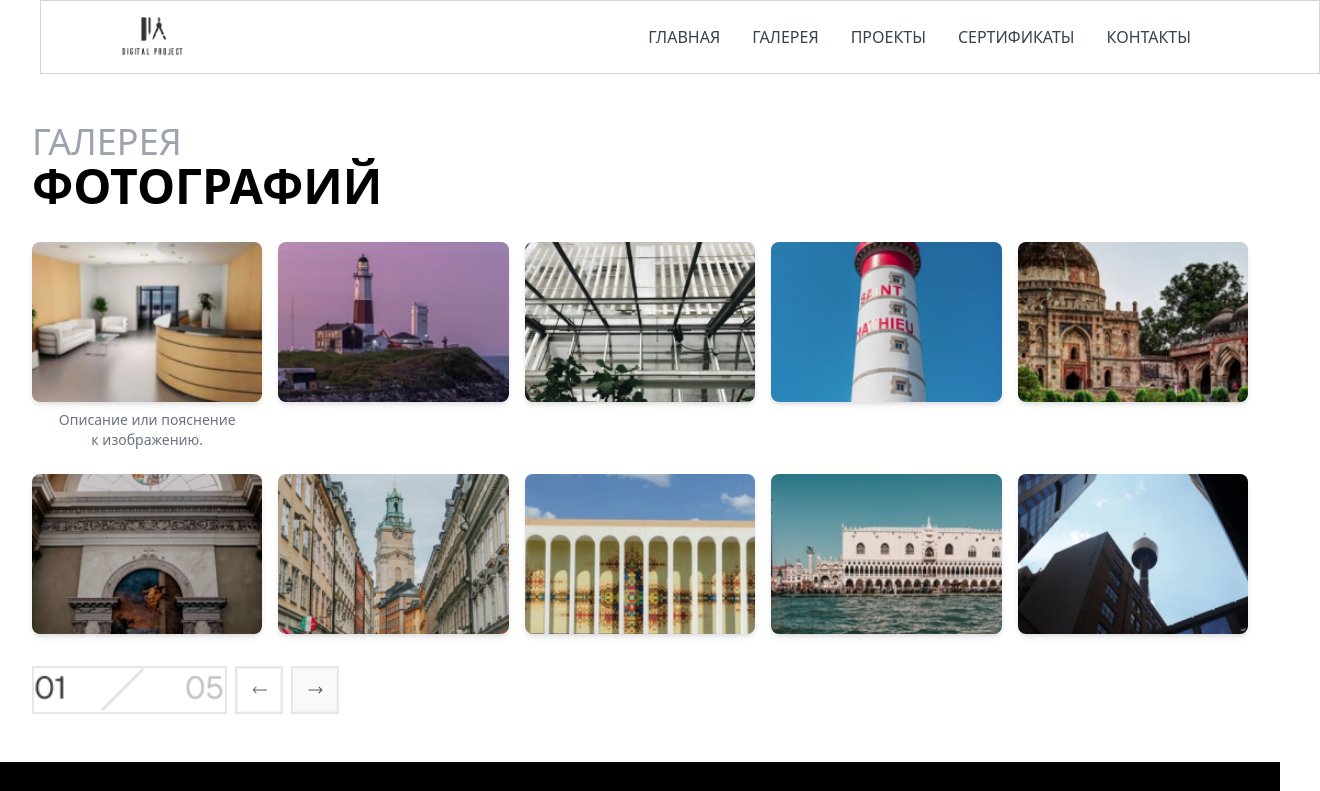
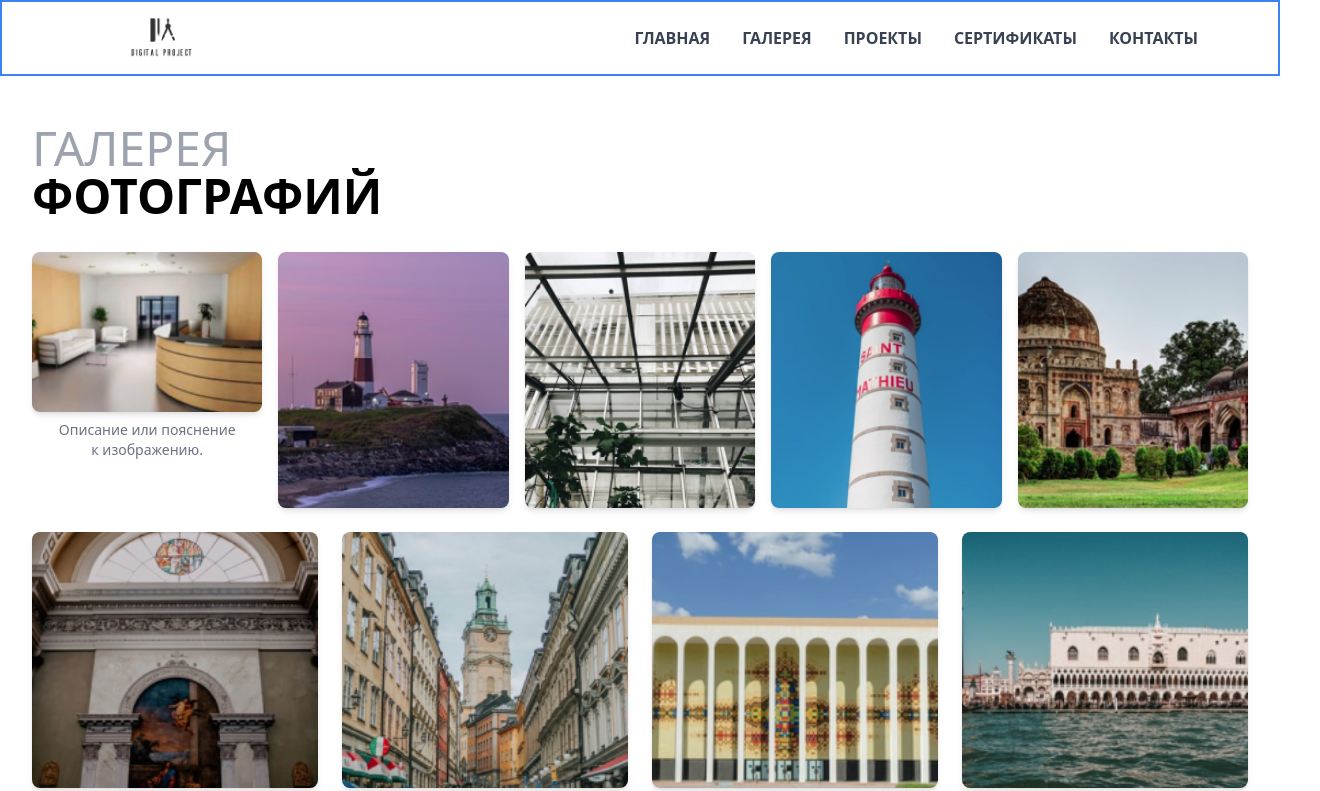
Before and after one commit to microhexagon/umekalsoom-architects-project2, a plain HTML site: page second.html in a window 1280 px wide. Shown: the top 791 px of the page, 1320 px wide, since content can reach past the window. Drawn offline with nearby package versions, Linux system fonts and the light colour scheme.

Commit message:
make scnd page responsive

```diff
--- a/second.html
+++ b/second.html
@@ -7,15 +7,16 @@
     <link href="https://cdnjs.cloudflare.com/ajax/libs/font-awesome/6.0.0-beta3/css/all.min.css" rel="stylesheet">
     <link href="https://cdn.jsdelivr.net/npm/tailwindcss@2.2.19/dist/tailwind.min.css" rel="stylesheet">
 </head>
-<body>
-    <header class="w-full border border-gray-300 text-gray-800 border-4 hover:border-blue-500 mr-20 ml-10 ">
-        <div class="-ml-12 container mx-auto px-6 lg:px-20 py-4 flex justify-between items-center">
+<body class="overflow-x-hidden">
+ <!--Section 1-->
+ <header class="w-full border-2 border-gray-300 hover:border-blue-500 px-6 lg:px-20 py-4    ">
+    <div class=" container mx-auto flex justify-between items-center">
       <!-- Logo -->
       <div class="ml-12">
         <img src="/assests/Group 11.png" alt="Logo" class="h-10">
       </div>
       <!-- Navbar -->
-          <nav class="hidden lg:flex space-x-8 text-gray-700">
+      <nav class="hidden lg:flex space-x-8 text-gray-700 font-semibold">
         <a href="/index.html" class="hover:text-blue-500">ГЛАВНАЯ </a>
         <a href="/second.html" class="hover:text-blue-500">ГАЛЕРЕЯ </a>
         <a href="/third.html" class="hover:text-blue-500">ПРОЕКТЫ </a>
@@ -27,7 +28,7 @@
     <!-- Gallery Section -->
     <section class="py-12">
         <div class="container mx-auto px-4 sm:px-6 lg:px-8">
-            <h1 class="text-4xl text-gray-400 text-left">ГАЛЕРЕЯ</h1>
+            <h1 class="text-3xl sm:text-4xl md:text-5xl text-gray-400 text-left">ГАЛЕРЕЯ</h1>
             <h2 class="text-black text-5xl font-bold mb-8 text-left">ФОТОГРАФИЙ</h2>
             <div class="grid grid-cols-1 sm:grid-cols-2 md:grid-cols-3 lg:grid-cols-5 gap-4">
     <!-- Images -->
@@ -35,17 +36,17 @@
    <img src="/assests/image 19.png" alt="Image 1" class="w-full h-40 object-cover rounded-lg shadow-md">
    <p class="text-gray-500 text-sm mt-2">Описание или пояснение <br> к изображению.</p>
          </div>
-                <img src="/assests/Rectangle 23.png" alt="Image 2" class="w-full h-40 object-cover rounded-lg shadow-md">
-                <img src="/assests/Rectangle 24.png" alt="Image 3" class="w-full h-40 object-cover rounded-lg shadow-md">
-                <img src="/assests/Rectangle 25.png" alt="Image 4" class="w-full h-40 object-cover rounded-lg shadow-md">
-                <img src="/assests/Rectangle 26.png" alt="Image 5" class="w-full h-40 object-cover rounded-lg shadow-md">
+        <img src="/assests/Rectangle 23.png" alt="Image 2" class="w-full h-40 sm:h-48 md:h-56 lg:h-64 object-cover rounded-lg shadow-md">
+       <img src="/assests/Rectangle 24.png" alt="Image 3" class="w-full h-40 sm:h-48 md:h-56 lg:h-64 object-cover rounded-lg shadow-md">
+       <img src="/assests/Rectangle 25.png" alt="Image 4" class="w-full h-40 sm:h-48 md:h-56 lg:h-64 object-cover rounded-lg shadow-md">
+      <img src="/assests/Rectangle 26.png" alt="Image 5" class="w-full h-40 sm:h-48 md:h-56 lg:h-64 object-cover rounded-lg shadow-md">
             </div>
-            <div class="grid grid-cols-2 sm:grid-cols-3 lg:grid-cols-5 gap-4 mt-6">
-                <img src="/assests/Rectangle 27.png" alt="Image 6" class="w-full h-40 object-cover rounded-lg shadow-md">
-                <img src="/assests/Rectangle 28.png" alt="Image 7" class="w-full h-40 object-cover rounded-lg shadow-md">
-                <img src="/assests/Rectangle 29.png" alt="Image 8" class="w-full h-40 object-cover rounded-lg shadow-md">
-                <img src="/assests/Rectangle 30.png" alt="Image 9" class="w-full h-40 object-cover rounded-lg shadow-md">
-                <img src="/assests/Rectangle 31.png" alt="Image 10" class="w-full h-40 object-cover rounded-lg shadow-md">
+            <div class="grid grid-cols-1 sm:grid-cols-2 md:grid-cols-3 lg:grid-cols-4 gap-6 mt-6">
+                <img src="/assests/Rectangle 27.png" alt="Image 6" class="w-full h-40 sm:h-48 md:h-56 lg:h-64 object-cover rounded-lg shadow-md">
+                <img src="/assests/Rectangle 28.png" alt="Image 7" class="w-full h-40 sm:h-48 md:h-56 lg:h-64 object-cover rounded-lg shadow-md">
+                <img src="/assests/Rectangle 29.png" alt="Image 8" class="w-full h-40 sm:h-48 md:h-56 lg:h-64 object-cover rounded-lg shadow-md">
+                <img src="/assests/Rectangle 30.png" alt="Image 9" class="w-full h-40 sm:h-48 md:h-56 lg:h-64 object-cover rounded-lg shadow-md">
+                <img src="/assests/Rectangle 31.png" alt="Image 10" class="w-full h-40 sm:h-48 md:h-56 lg:h-64 object-cover rounded-lg shadow-md">
             </div>
             <!-- Pagination -->
             <div class="flex flex-wrap justify-start mt-8 space-x-2">
```
Also changed, not shown: fifth.html (+6 -7 lines), fourth.html (+5 -7 lines), third.html (+5 -4 lines). Lines whose indentation alone changed are shown as unchanged.
